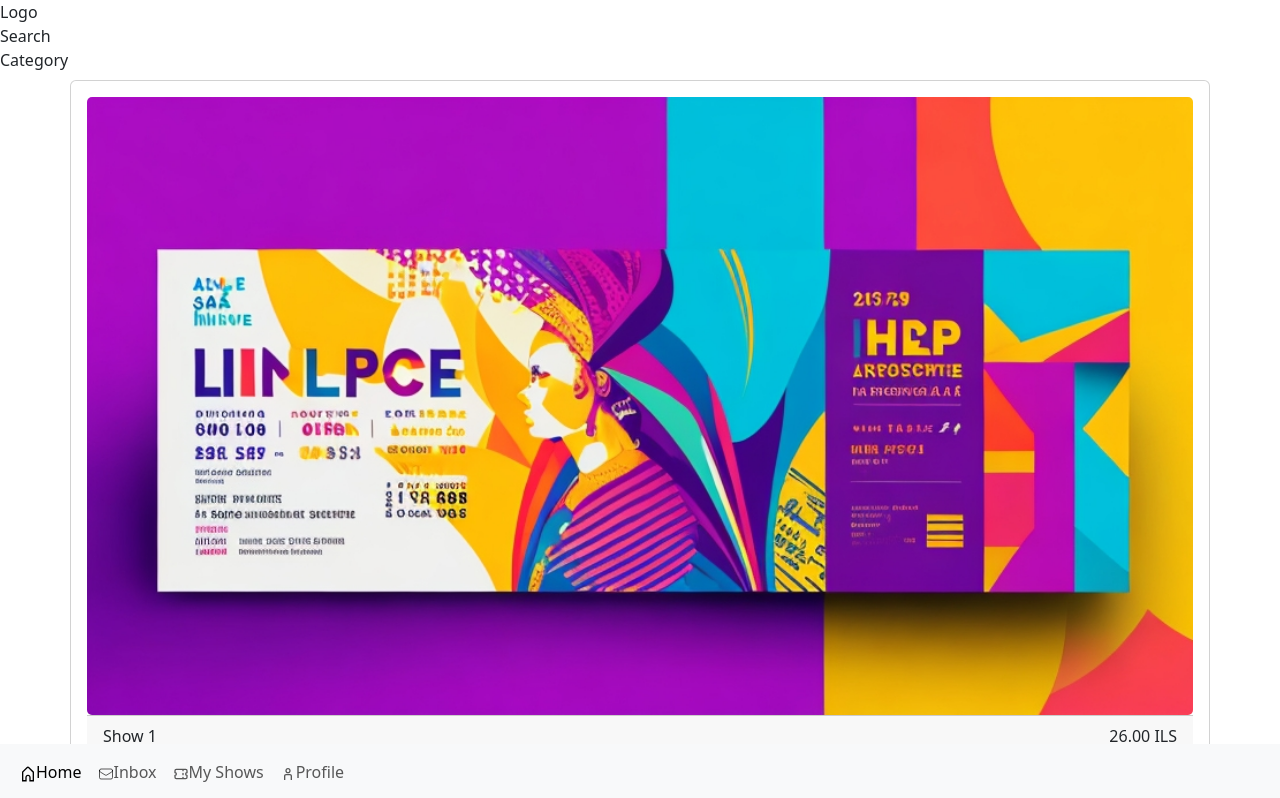
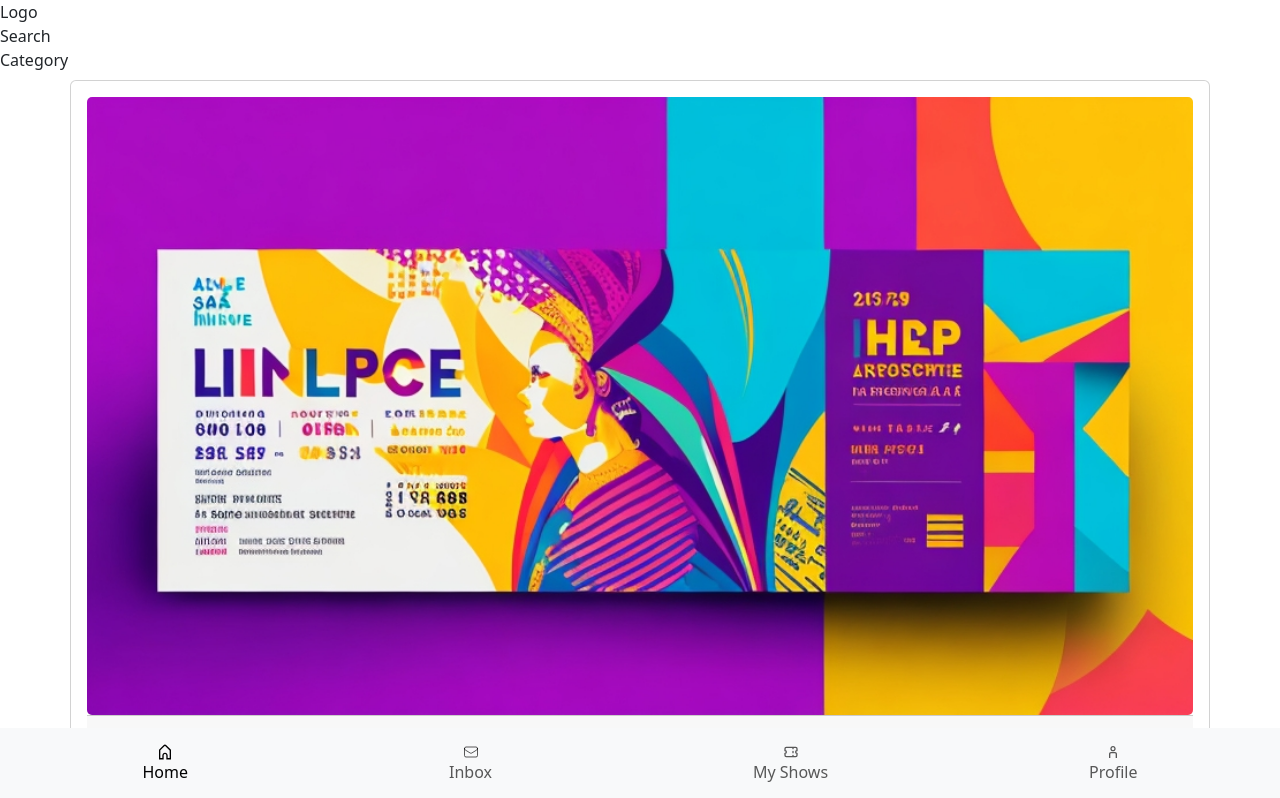
Before and after one commit to ChipLuxury-EWA/show-time, a React (Create React App) app in the folder client/: page /home in a window 1280 px wide. Shown: the top 798 px of the page. Built offline with nearby package versions, Linux system fonts and the light colour scheme.

Commit message:
improved footer menu

```diff
--- a/client/src/components/Footer.tsx
+++ b/client/src/components/Footer.tsx
@@ -1,14 +1,12 @@
 import { Navbar, Nav, Container } from 'react-bootstrap';
-import { CgHome, CgUser } from "react-icons/cg";
-import { HiOutlineTicket } from "react-icons/hi";
-import { HiOutlineEnvelope } from "react-icons/hi2";
 import { useNavigate } from 'react-router-dom';
+import MenuButton from './MenuButton';
 
 const Footer = () => {
-	const navigate = useNavigate()
+	const navigate = useNavigate();
 
 	const handleOnSelect = (eventKey: string) => {
-		navigate(`/${eventKey}`)
+		navigate(`/${eventKey}`);
 		console.log(`pressed ${eventKey}`);
 	};
 
@@ -16,21 +14,13 @@ const Footer = () => {
 		<footer>
 			<Navbar fixed="bottom" bg="light" variant="light">
 				<Container fluid>
-					<Nav className="justify-content-center" fill defaultActiveKey="home" onSelect={(eventKey) => {
+					<Nav className="vw-100" fill defaultActiveKey="home" onSelect={(eventKey) => {
 						handleOnSelect(eventKey!);
 					}}>
-						<Nav.Item>
-							<Nav.Link eventKey="home"><CgHome />Home</Nav.Link>
-						</Nav.Item>
-						<Nav.Item>
-							<Nav.Link eventKey="inbox"><HiOutlineEnvelope />Inbox</Nav.Link>
-						</Nav.Item>
-						<Nav.Item>
-							<Nav.Link eventKey="myShows"><HiOutlineTicket />My Shows</Nav.Link>
-						</Nav.Item>
-						<Nav.Item>
-							<Nav.Link eventKey="profile"><CgUser />Profile</Nav.Link>
-						</Nav.Item>
+						<MenuButton menuItemType={"home"} />
+						<MenuButton menuItemType={"inbox"} />
+						<MenuButton menuItemType={"myShows"} />
+						<MenuButton menuItemType={"profile"} />
 					</Nav>
 				</Container>
 			</Navbar>
--- /dev/null
+++ b/client/src/components/MenuButton.tsx
@@ -0,0 +1,39 @@
+import { Nav, Stack } from "react-bootstrap";
+import { CgHome, CgUser } from "react-icons/cg";
+import { HiOutlineTicket } from "react-icons/hi";
+import { HiOutlineEnvelope } from "react-icons/hi2";
+
+interface MenuItemType {
+  menuItemType: string;
+}
+
+const MenuButton = ({ menuItemType }: MenuItemType) => {
+  const ICON_CLASS_NAME = "align-self-center";
+  const LABEL_CLASS_NAME = "align-self-center text-nowrap";
+
+  const getIconAndLabel = (menuItemType: string) => {
+    // return the icon component and the button label:
+    switch (menuItemType) {
+      case "home":
+        return [<CgHome className={ICON_CLASS_NAME} />, <label className={LABEL_CLASS_NAME}>Home</label>];
+      case "inbox":
+        return [<HiOutlineEnvelope className={ICON_CLASS_NAME} />, <label className={LABEL_CLASS_NAME}>Inbox</label>];
+      case "myShows":
+        return [<HiOutlineTicket className={ICON_CLASS_NAME} />, <label className={LABEL_CLASS_NAME}>My Shows</label >];
+      case "profile":
+        return [<CgUser className={ICON_CLASS_NAME} />, <label className={LABEL_CLASS_NAME}>Profile</label>];
+    }
+  };
+
+  return (
+    <Nav.Item>
+      <Nav.Link eventKey={menuItemType}>
+        <Stack className="align-items-end">
+          {getIconAndLabel(menuItemType)}
+        </Stack>
+      </Nav.Link>
+    </Nav.Item>
+  );
+};
+
+export default MenuButton;
```
